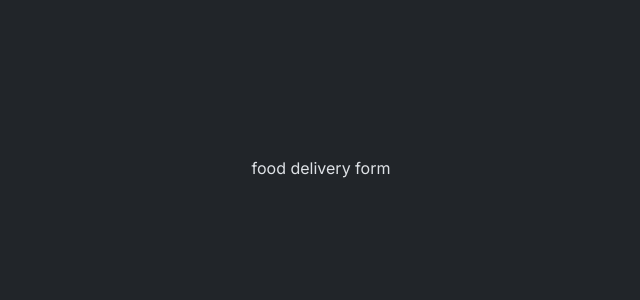
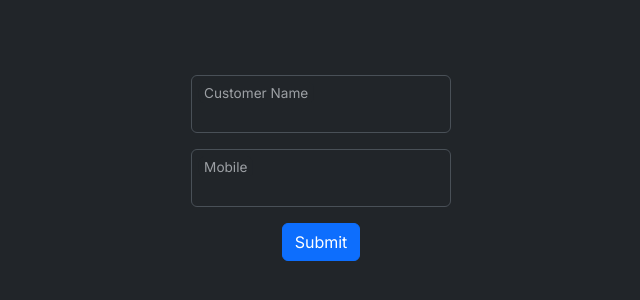
Before and after one commit to VincentPauley/food-delivery-form, a React (Vite) app: page / in a window 1280 px wide. Shown: the part 232-532 px from the top of the page, without its empty margins (319-959 px from the left). Built offline with nearby package versions, Linux system fonts and the light colour scheme.

Commit message:
feat: minimalistic usage of react hook form

```diff
--- a/package.json
+++ b/package.json
@@ -11,7 +11,8 @@
   },
   "dependencies": {
     "react": "^19.0.0",
-    "react-dom": "^19.0.0"
+    "react-dom": "^19.0.0",
+    "react-hook-form": "^7.56.1"
   },
   "devDependencies": {
     "@eslint/js": "^9.22.0",
--- a/src/App.tsx
+++ b/src/App.tsx
@@ -1,11 +1,13 @@
 import './App.css'
+
+import { FoodDeliveryForm } from './FoodDeliveryForm'
 
 function App() {
   return (
     <>
       <div className="container">
         <div className="mx-5">
-          <div>food delivery form</div>
+          <FoodDeliveryForm/>
         </div>
       </div>
     </>
--- /dev/null
+++ b/src/FoodDeliveryForm.tsx
@@ -0,0 +1,42 @@
+import { useForm } from 'react-hook-form'
+
+type FoodDeliveryFormType = {
+  customerName: string;
+  mobile: string;
+}
+
+export const FoodDeliveryForm = () => {
+  const { register, handleSubmit } = useForm<FoodDeliveryFormType>()
+
+  const onSubmit = (formData: FoodDeliveryFormType) => {
+    console.log(formData)
+  }
+
+  const onError = (errors) => {
+    console.log(errors)
+  }
+
+  return (
+    <form autoComplete="off" onSubmit={handleSubmit(onSubmit, onError)}>
+      <div className="form-floating mb-3">
+        <input
+          type="text"
+          className="form-control"
+          {...register('customerName', {
+            required: 'customer name is required'
+          })}
+        />
+        <label>Customer Name</label>
+      </div>
+      <div className="form-floating mb-3">
+      <input
+          type="text"
+          className="form-control"
+          {...register('mobile')}
+        />
+        <label>Mobile</label>
+      </div>
+      <button type="submit" className="btn btn-primary">Submit</button>
+    </form>
+  )
+}
```
Also changed, not shown: 1 other file (tests, documents, lock files or other folders).
